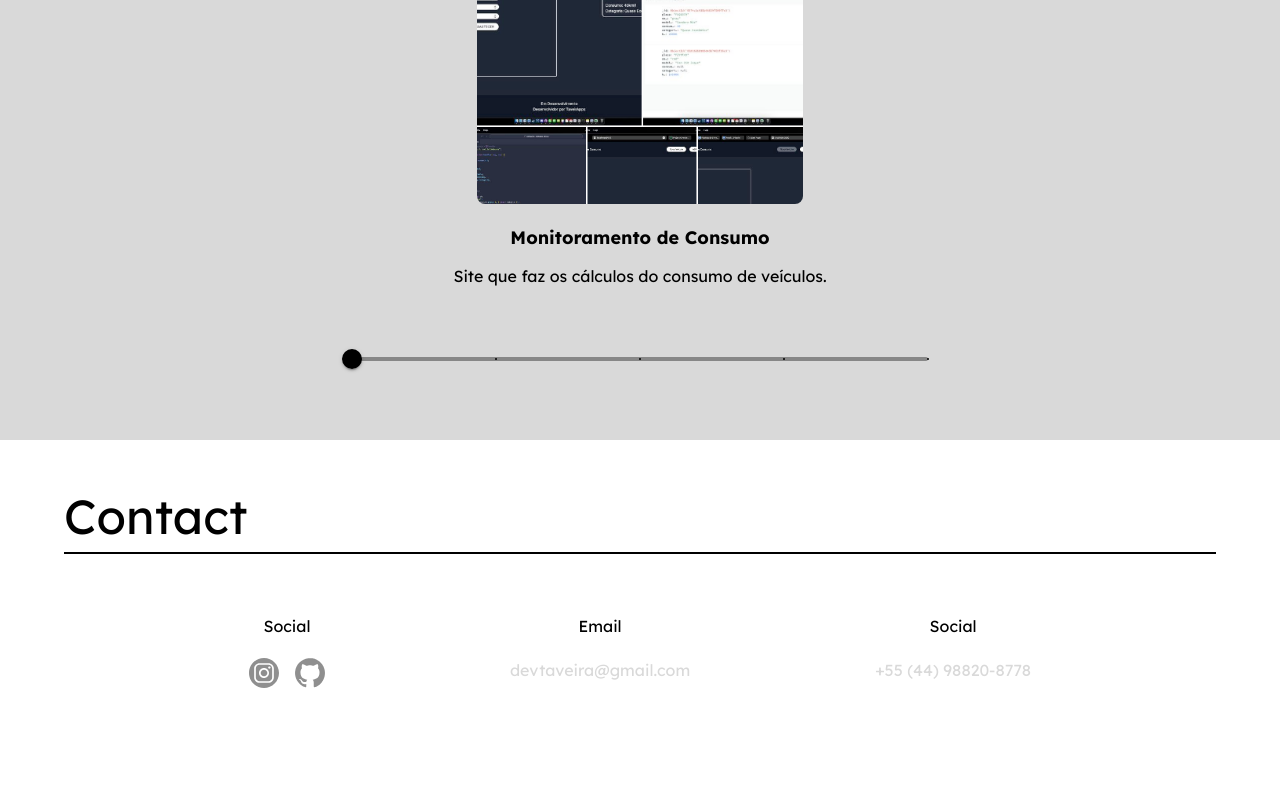
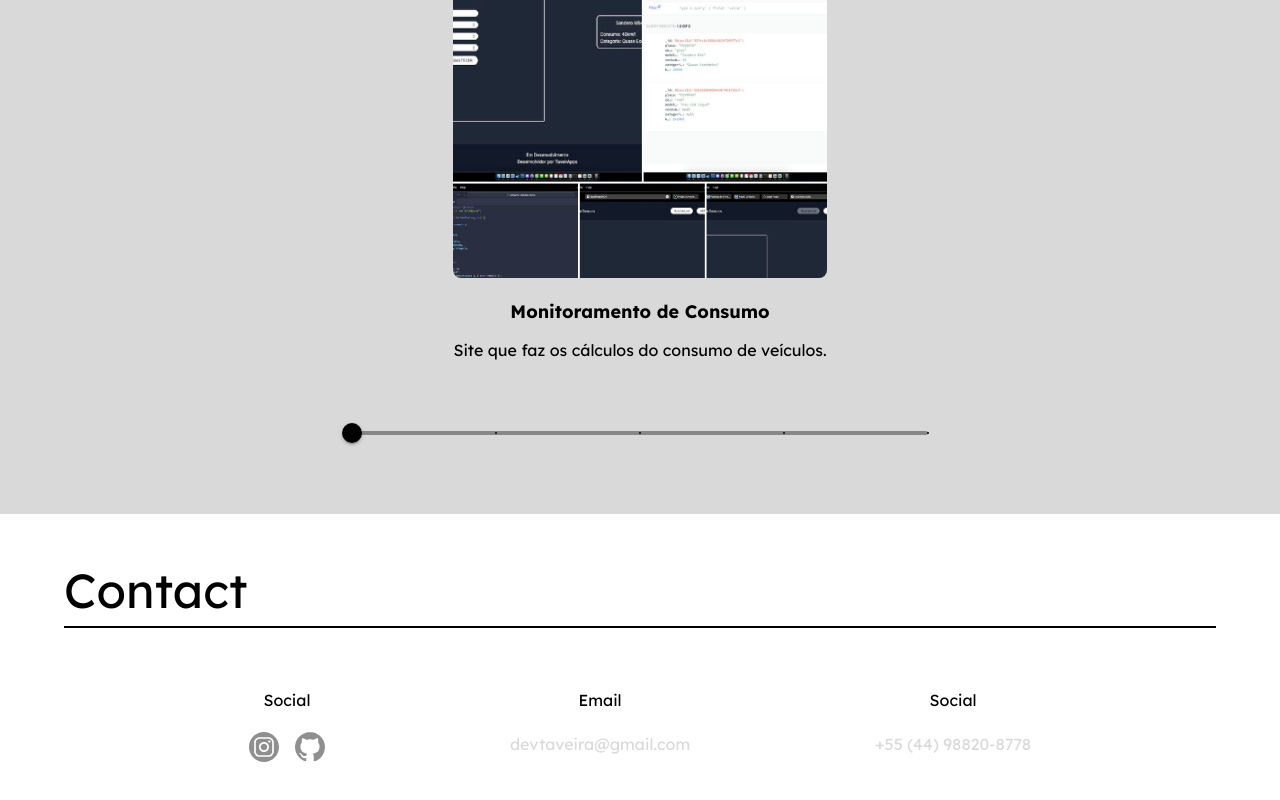
Before and after one commit to xtaveira/taveira-portifolio-2024, a Next.js app: page / in a window 1280 px wide. Shown: the part 956-1756 px from the top of the page. Before the commit the page ends 1724 px from the top, so only its background shows below. Built offline with nearby package versions, Linux system fonts and the light colour scheme.

Commit message:
Update Projects.tsx

```diff
--- a/src/components/Projects.tsx
+++ b/src/components/Projects.tsx
@@ -19,16 +19,16 @@ const Projects = () => {
       </div>
       <div className="w-[90%]  rounded-lg flex flex-col justify-between items-center mb-5">
         <div className="w-[90%] h-full flex justify-center  my-4">
-          <div className="w-[70%]  h-[100%] flex justify-between flex-col items-center my-10 gap-5 cardProject">
-            <div className="flex justify-center items-center  w-[90%] h-[100%]  ">
-              <Image className="w-[50%] h-auto rounded-lg"
+          <div className="w-[90%]  h-[100%] flex justify-between flex-col items-center my-10 gap-5 cardProject">
+            <div className="flex justify-center items-center  w-[100%] h-[100%] ">
+              <Image className="sm:w-[70%] xl:w-[40%] lg:w-[60%]  w-[100%]  h-[400px] rounded-lg"
                 src={projects[project].src}
                 width={400}
                 height={400}
                 alt="Imagem do Projeto"
               />
             </div>
-            <div className="items-center  w-full justify-center h-full flex flex-col gap-3">
+            <div className="items-center text-center  w-full justify-center h-full flex flex-col gap-3">
               <h2 className="font-bold text-lg">{projects[project].title}</h2>
               <p>{projects[project].description}</p>
             </div>
```
